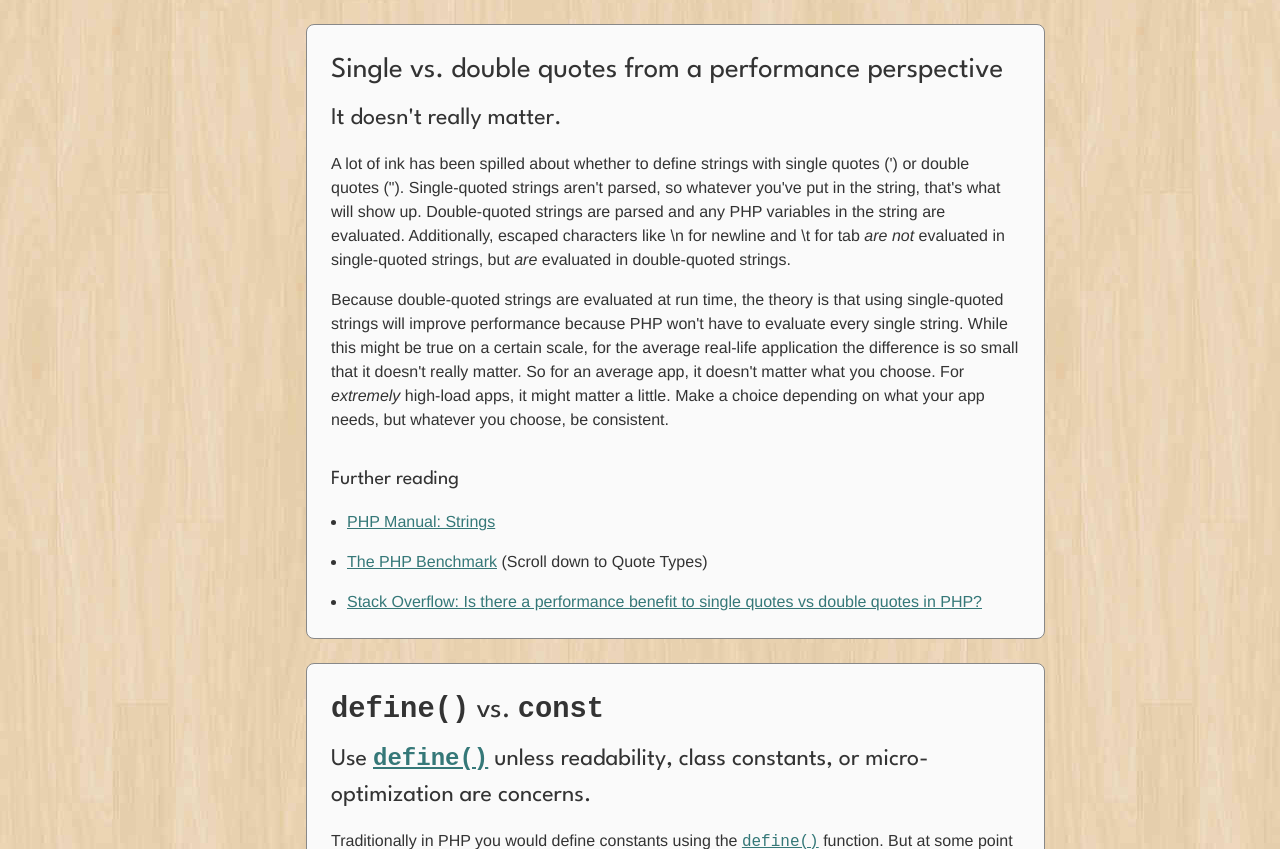
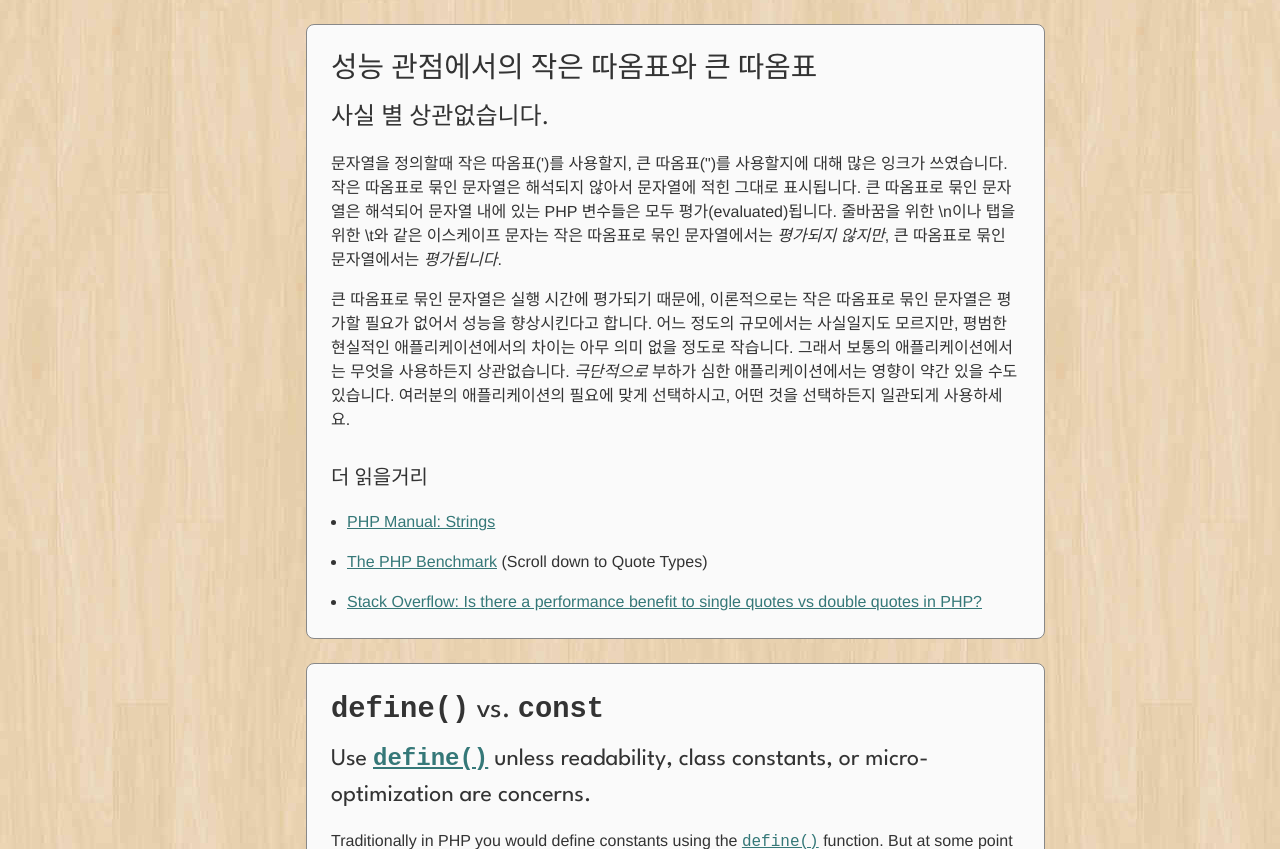
Before and after one commit to meye/php-best-practices, a plain HTML site: page index.html in a window 1280 px wide. Shown: the part 7957-8806 px from the top of the page. Drawn offline with Linux system fonts and the light colour scheme.

Commit message:
translate single & double qoute

```diff
--- a/index.html
+++ b/index.html
@@ -278,13 +278,13 @@
 				<p class="back"><a href="#">위로 이동</a></p>
 			</section>
 			<section id="quotes">
-				<h2>Single vs. double quotes from a performance perspective</h2>
-				<h3>It doesn't really matter.</h3>
-				<p>A lot of ink has been spilled about whether to define strings with single quotes (') or double quotes ("). Single-quoted strings aren't parsed, so whatever you've put in the string, that's what will show up. Double-quoted strings are parsed and any PHP variables in the string are evaluated. Additionally, escaped characters like \n for newline and \t for tab <i>are not</i> evaluated in single-quoted strings, but <i>are</i> evaluated in double-quoted strings.</p>
-				<p>Because double-quoted strings are evaluated at run time, the theory is that using single-quoted strings will improve performance because PHP won't have to evaluate every single string. While this might be true on a certain scale, for the average real-life application the difference is so small that it doesn't really matter. So for an average app, it doesn't matter what you choose. For <em>extremely</em> high-load apps, it might matter a little. Make a choice depending on what your app needs, but whatever you choose, be consistent.</p>
-				<h4>Further reading</h4>
+				<h2>성능 관점에서의 작은 따옴표와 큰 따옴표</h2>
+				<h3>사실 별 상관없습니다.</h3>
+				<p>문자열을 정의할때 작은 따옴표(')를 사용할지, 큰 따옴표(")를 사용할지에 대해 많은 잉크가 쓰였습니다. 작은 따옴표로 묶인 문자열은 해석되지 않아서 문자열에 적힌 그대로 표시됩니다. 큰 따옴표로 묶인 문자열은 해석되어 문자열 내에 있는 PHP 변수들은 모두 평가(evaluated)됩니다. 줄바꿈을 위한 \n이나 탭을 위한 \t와 같은 이스케이프 문자는 작은 따옴표로 묶인 문자열에서는 <i>평가되지 않지만</i>, 큰 따옴표로 묶인 문자열에서는 <i>평가됩니다</i>.</p>
+				<p>큰 따옴표로 묶인 문자열은 실행 시간에 평가되기 때문에, 이론적으로는 작은 따옴표로 묶인 문자열은 평가할 필요가 없어서 성능을 향상시킨다고 합니다. 어느 정도의 규모에서는 사실일지도 모르지만, 평범한 현실적인 애플리케이션에서의 차이는 아무 의미 없을 정도로 작습니다. 그래서 보통의 애플리케이션에서는 무엇을 사용하든지 상관없습니다. <em>극단적으로</em> 부하가 심한 애플리케이션에서는 영향이 약간 있을 수도 있습니다. 여러분의 애플리케이션의 필요에 맞게 선택하시고, 어떤 것을 선택하든지 일관되게 사용하세요.</p>
+				<h4>더 읽을거리</h4>
 				<ul>
-					<li><a href="http://php.net/manual/en/language.types.string.php">PHP Manual: Strings</a></li>
+					<li><a href="http://php.net/language.types.string">PHP Manual: Strings</a></li>
 					<li><a href="http://phpbench.com/">The PHP Benchmark</a> (Scroll down to Quote Types)</li>
 					<li><a href="http://stackoverflow.com/questions/482202/is-there-a-performance-benefit-single-quote-vs-double-quote-in-php">Stack Overflow: Is there a performance benefit to single quotes vs double quotes in PHP?</a></li>
 				</ul>
```
